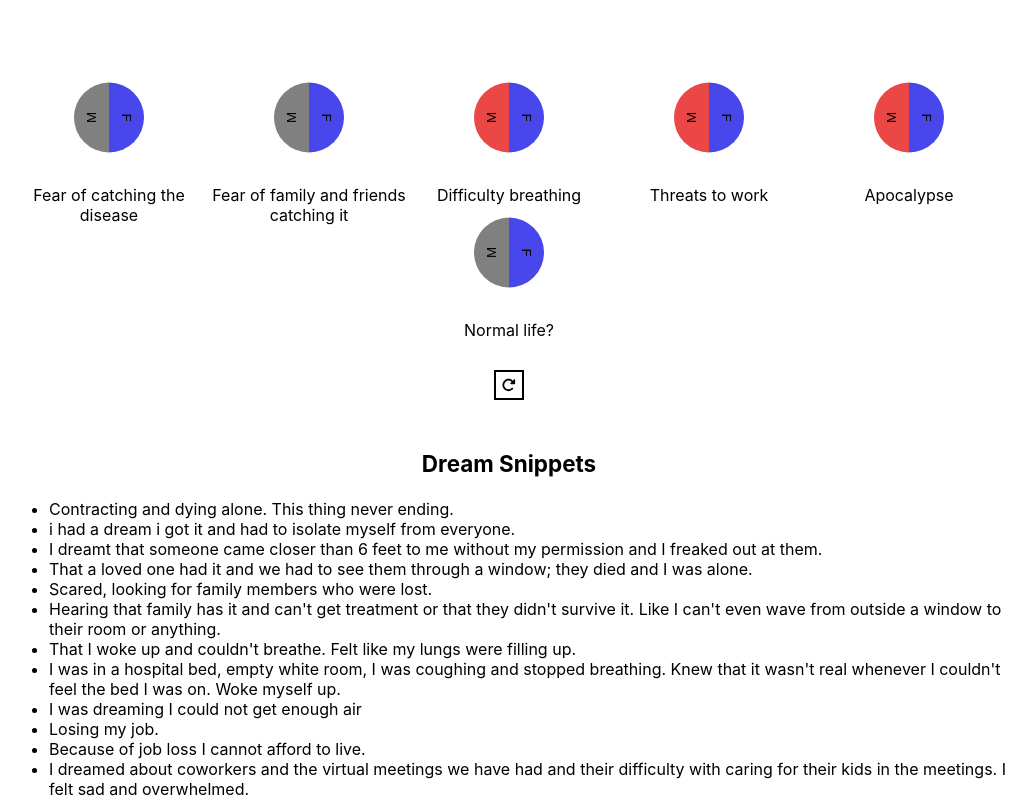
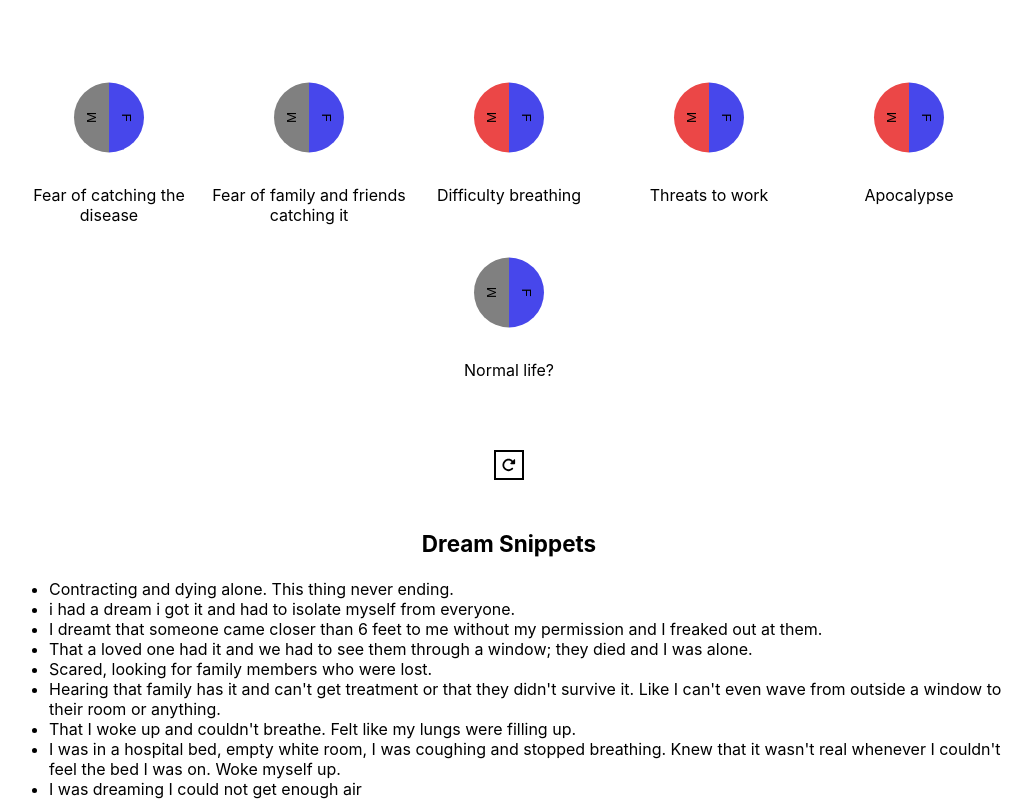
Before and after one commit to dreamcloudapp/survey-vis-dreams-2020, a React (Create React App) app: page / in a window 1280 px wide. Shown: the top 800 px of the page, without its empty margins (131-1167 px from the left). Built offline with nearby package versions, Linux system fonts and the light colour scheme.

Commit message:
Update App.css

```diff
--- a/src/App.css
+++ b/src/App.css
@@ -39,6 +39,7 @@ button.child-card__button {
   align-items: center;
   flex-direction: column;
   width: 200px;
+  margin-bottom: 40px;
 }
 
 .App__selected-theme {
```
